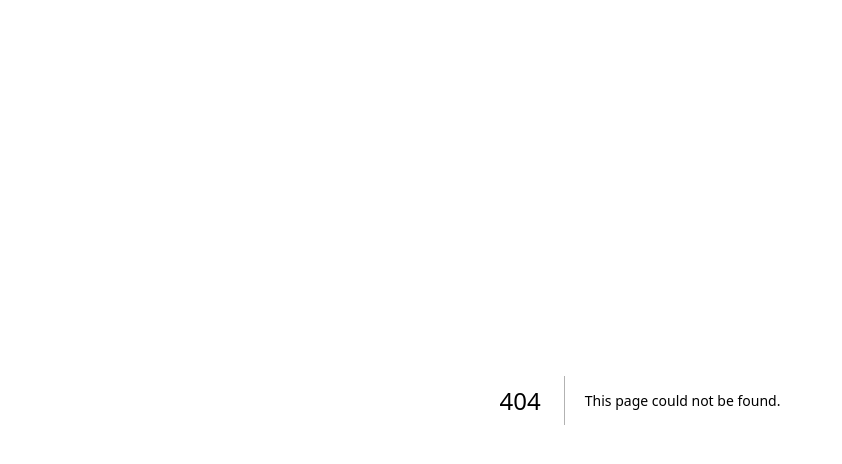
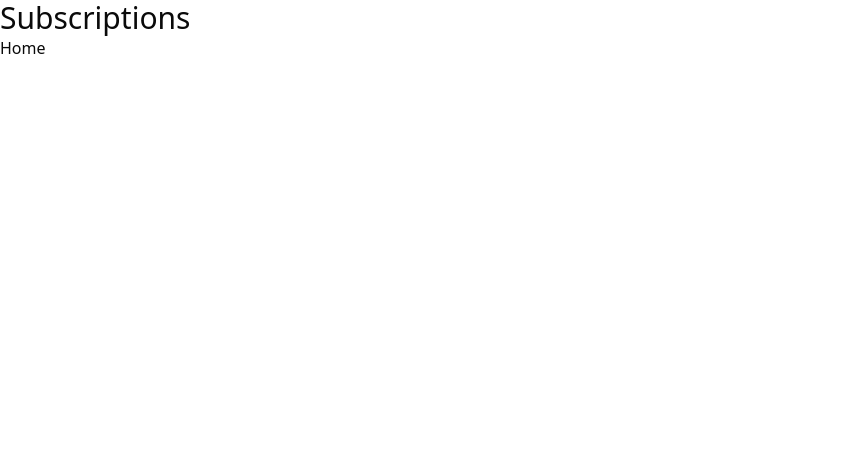
Before and after one commit to krsultov/ctrl-alt-defeat-ht11, a Next.js app in the folder frontend/: page /Subscriptions in a window 1280 px wide. Before the commit this address had no page. Shown: the top 464 px of the page, without its empty margins (0-842 px from the left). Built offline with nearby package versions, Linux system fonts and the light colour scheme.

Commit message:
Added Subscriptions and Transactions pages

```diff
--- /dev/null
+++ b/frontend/src/app/Subscriptions/page.tsx
@@ -0,0 +1,10 @@
+import Link from "next/link";
+
+export default function Subscriptions(){
+    return(
+        <div>
+            <div className="text-3xl">Subscriptions</div>
+            <Link href={"/"}>Home</Link>
+        </div>
+    );
+}
--- /dev/null
+++ b/frontend/src/app/Transactions/page.tsx
@@ -0,0 +1,10 @@
+import Link from "next/link";
+
+export default function Transactions(){
+    return(
+        <div>
+            <div className="text-3xl">Transactions</div>
+            <Link href={"/"}>Home</Link>
+        </div>
+    );
+}
--- a/frontend/src/app/page.tsx
+++ b/frontend/src/app/page.tsx
@@ -6,6 +6,8 @@ export default function Home() {
         <div className="text-3xl">Home Page</div>
         <Link href={"/Register"}>Register</Link>
         <Link href={"/Login"}>Login</Link>
+        <Link href={"/Transactions"}>Transactions</Link>
+        <Link href={"/Subscriptions"}>Subscriptions</Link>
 
     </div>
   );
```
